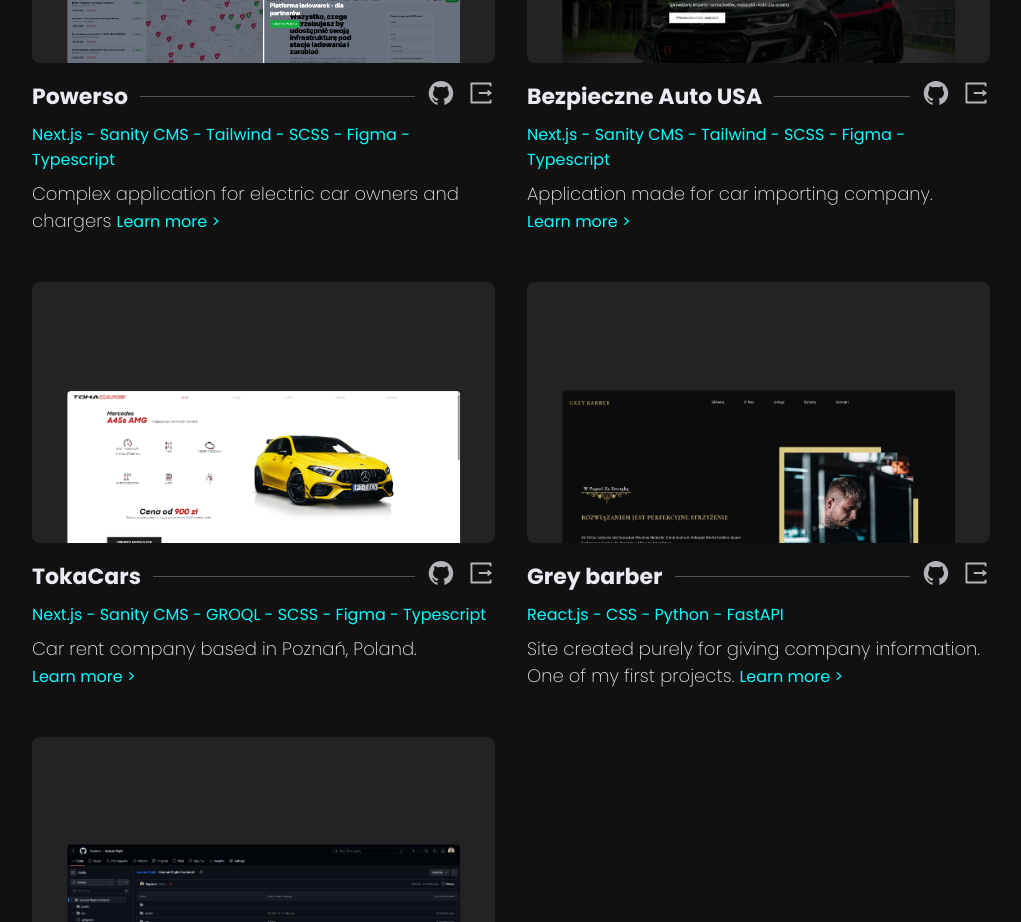
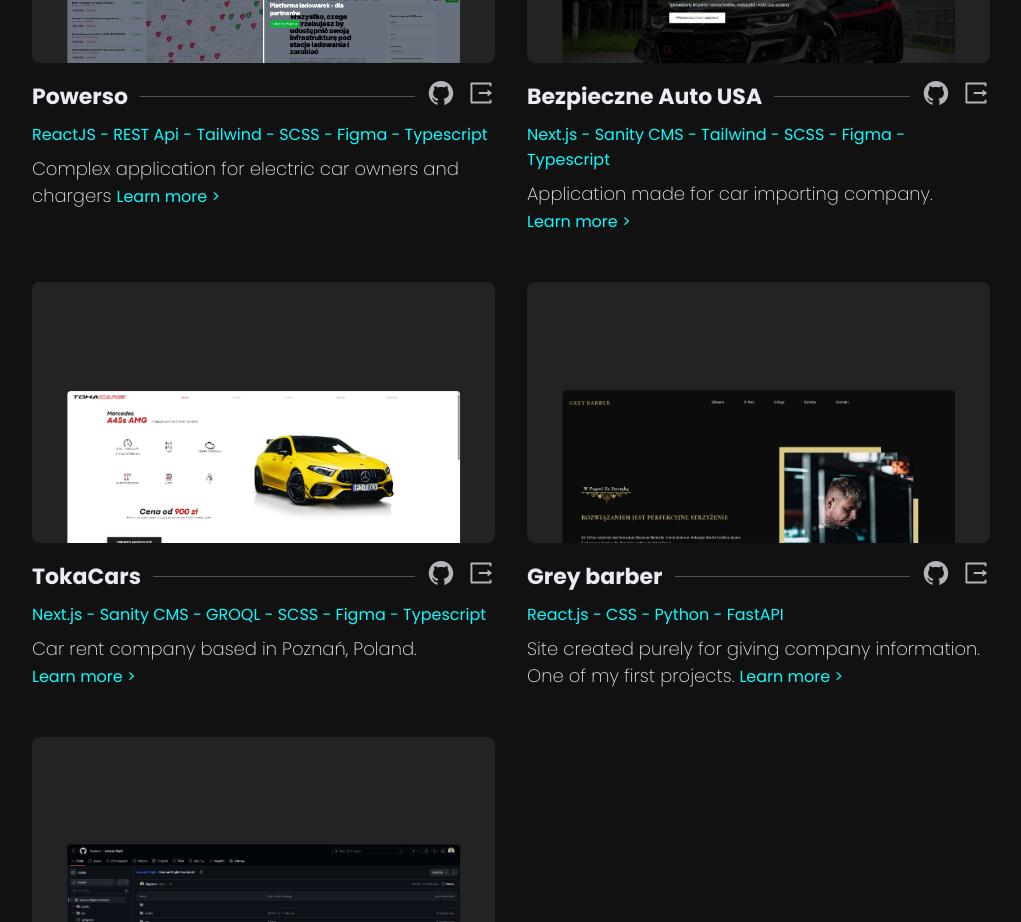
Before and after one commit to Skydeno/portfolio, a Next.js app: page / in a window 1280 px wide. Shown: the part 2180-3102 px from the top of the page, without its empty margins (159-1180 px from the left). Built offline with nearby package versions, Linux system fonts and the light colour scheme.

Commit message:
Experience update

```diff
--- a/components/home/projects/Projects.tsx
+++ b/components/home/projects/Projects.tsx
@@ -22,7 +22,7 @@ const projects = [
     imgSrc: "project-imgs/powerso.png",
     code: "https://github.com/Skydeno/",
     projectLink: "https://www.powerso.pl/",
-    tech: ["Next.js", "Sanity CMS", "Tailwind", "SCSS", "Figma", "Typescript"],
+    tech: ["ReactJS", "REST Api", "Tailwind", "SCSS", "Figma", "Typescript"],
     description: "Complex application for electric car owners and chargers",
     modalContent: (
       <>
```
